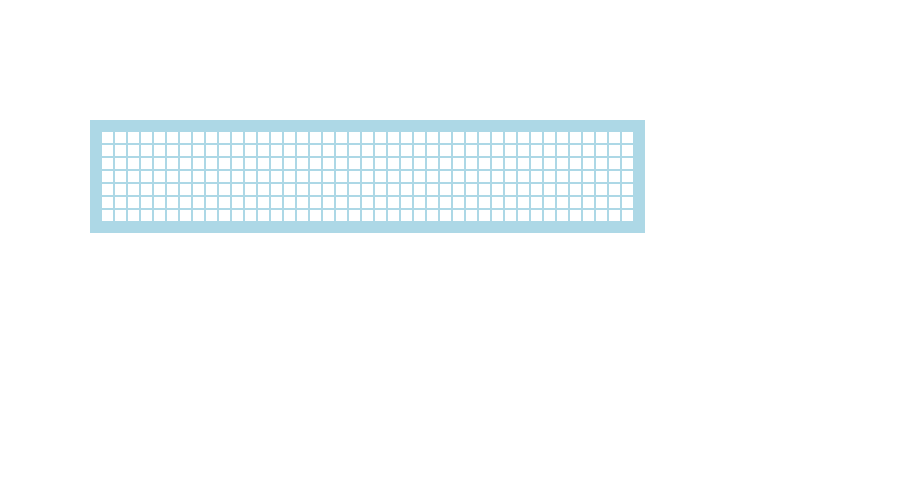
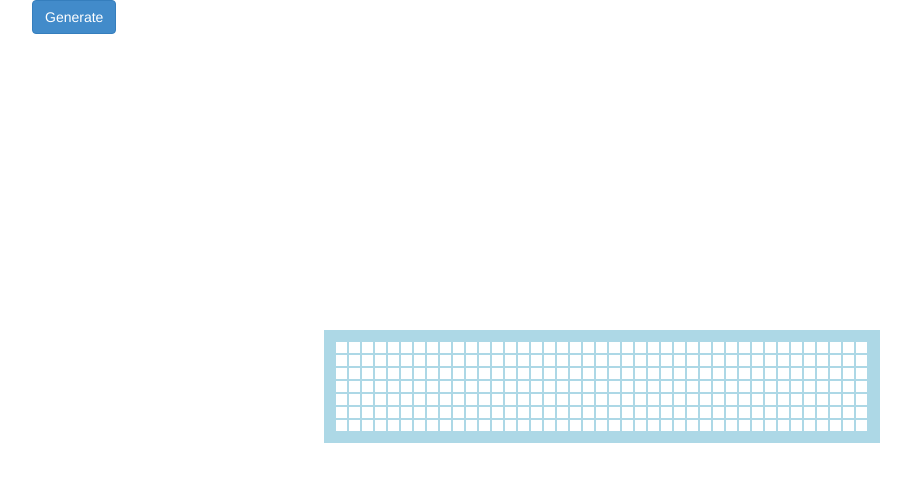
Before and after one commit to IonicaBizau/github-contributions, a website: page public/index.html in a window 1280 px wide. Shown: the whole page, without its empty margins (38-949 px from the left). Drawn offline with Linux system fonts and the light colour scheme.

Commit message:
Added generate button.

```diff
--- a/public/css/style.css
+++ b/public/css/style.css
@@ -14,13 +14,17 @@
 }
 
 .gh-contributions {
-    width: 555px;
+    width: 556px;
     padding: 10px;
     background: lightblue;
     position: absolute;
-    top: 15%;
-    left: 10%;
+    top: 50%;
+    right: 0;
+    left: 0;
+    margin: auto;
+    margin-top: -70px;
 }
+
 .active {
     background: red !important;
 }
--- a/public/index.html
+++ b/public/index.html
@@ -9,6 +9,9 @@
         <div class="container">
             <div class="gh-contributions">
             </div>
+            <button class="btn btn-primary btn-generate">
+                Generate
+            </button>
         </div>
     </body>
     <script src="js/jquery.min.js"></script>
--- a/public/js/index.js
+++ b/public/js/index.js
@@ -46,6 +46,16 @@ $(".day").on("click", function () {
     placement: "bottom"
 });
 
+$(".btn-generate").on("click", function () {
+    var dates = [];
+
+    $(".gh-contributions .day.active").each(function () {
+        dates.push($(this).attr("data-unix"));
+    });
+
+    console.log(JSON.stringify(dates));
+});
+
 function daysInMonth(month,year) {
     return new Date(year, month, 0).getDate();
 }
```
